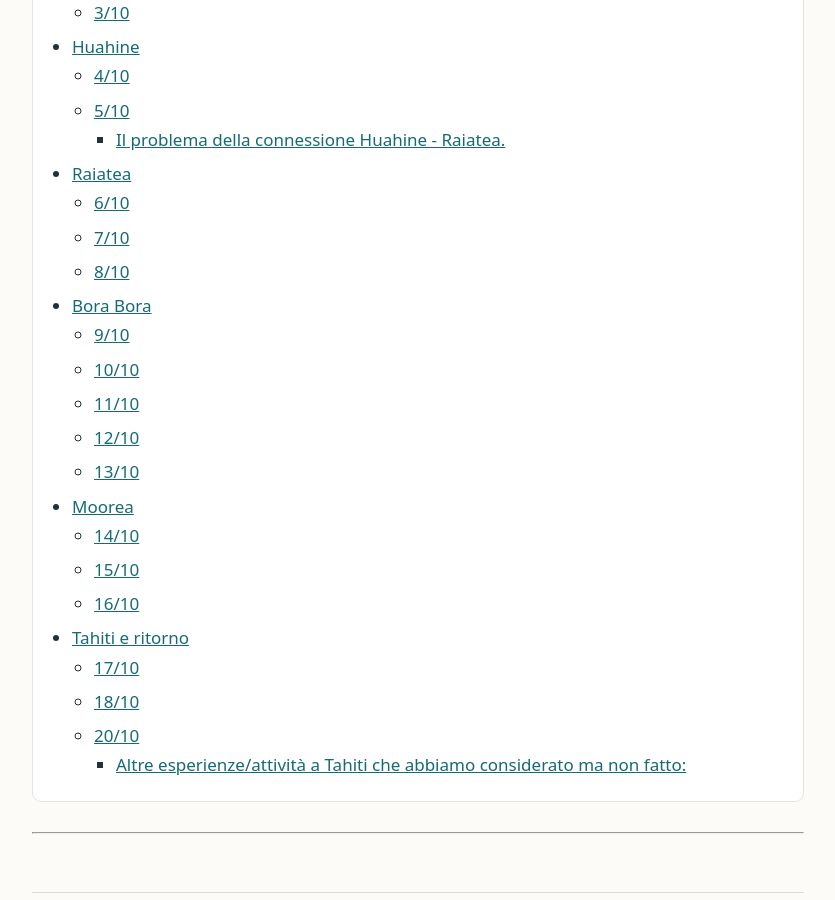
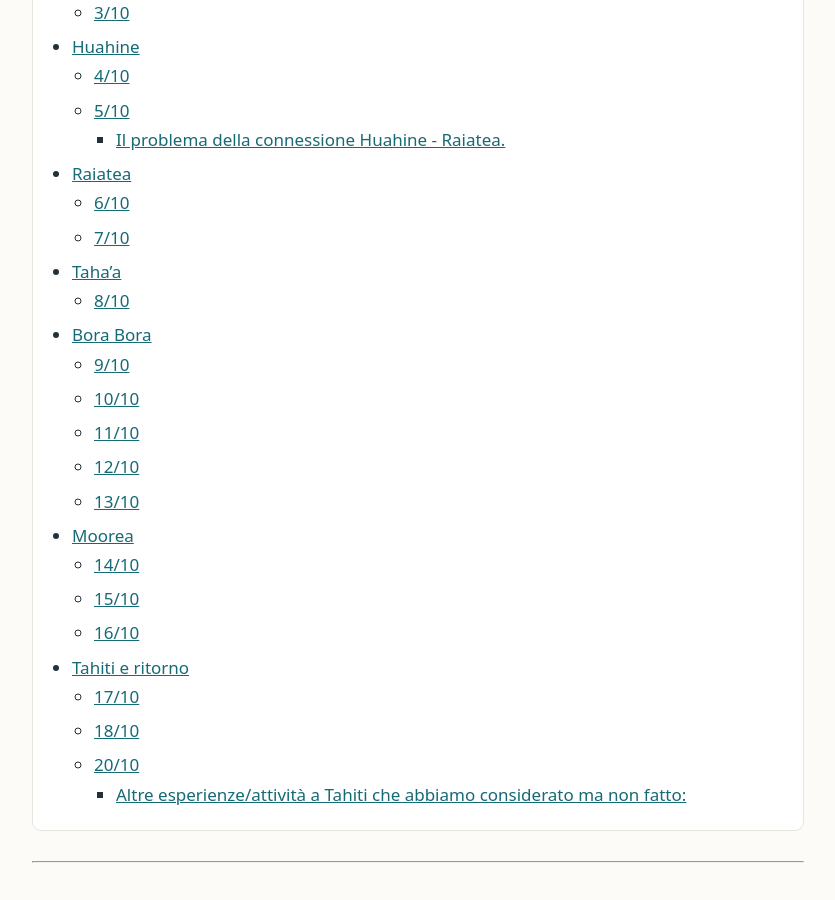
Before and after one commit to everytravel/everytravelisatale, a Jekyll site: the page built from polinesia.md, in a window 1280 px wide and 900 px high, scrolled down 511 px. Shown: the whole window, without its empty margins (222-1057 px from the left). Built offline with Jekyll 4.4.1, drawn with Linux system fonts in a browser that asks for light colours.

Commit message:
Update polinesia.md

```diff
--- a/polinesia.md
+++ b/polinesia.md
@@ -9,6 +9,7 @@ Un viaggio tra Huahine, Raiatea, Bora Bora, Moorea e Tahiti.
 ## Indice
 * TOC
 {:toc}
+
 ---
 
 
@@ -274,6 +275,7 @@ Piscine pubbliche di mare. Fuori dal centro c'è un'area di molo attrezzata come
 *(Arcobaleno dall'area delle piscine)*
 
 
+## Taha'a
 
 ### 8/10
 
```
